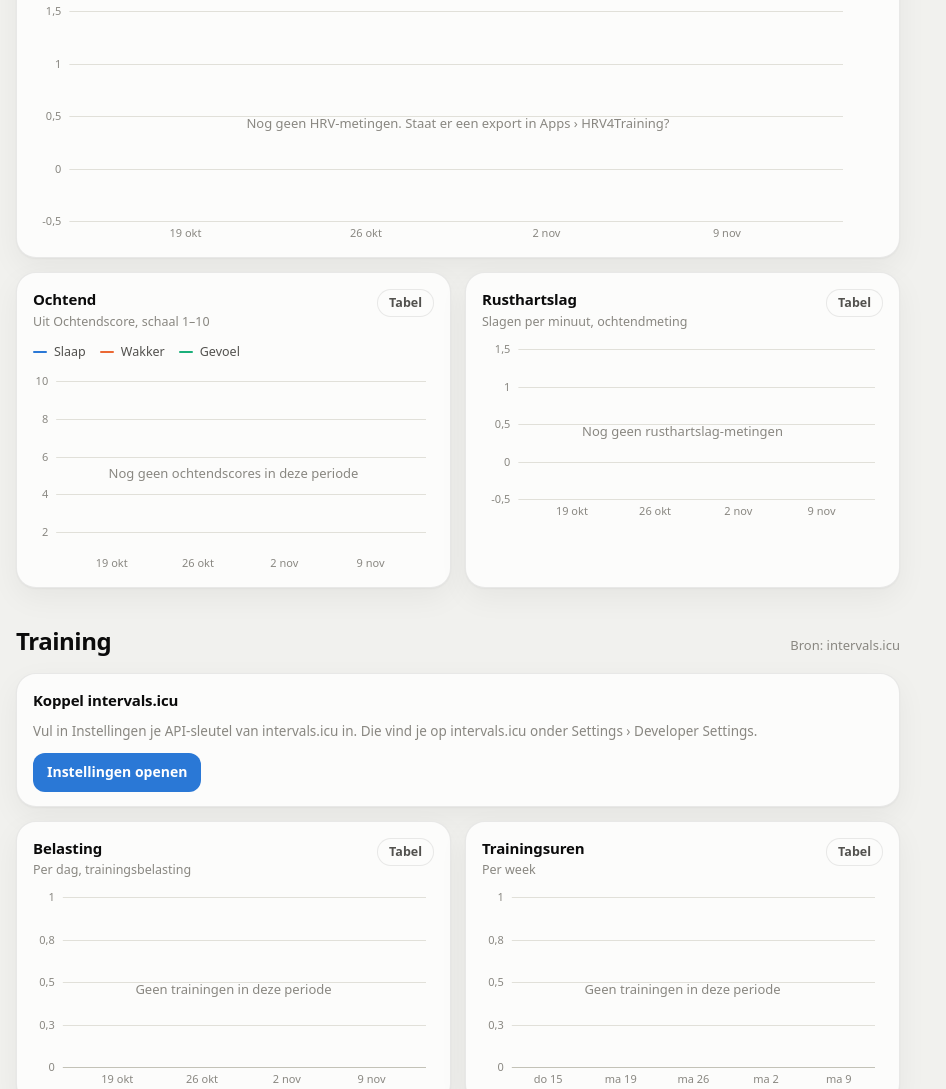
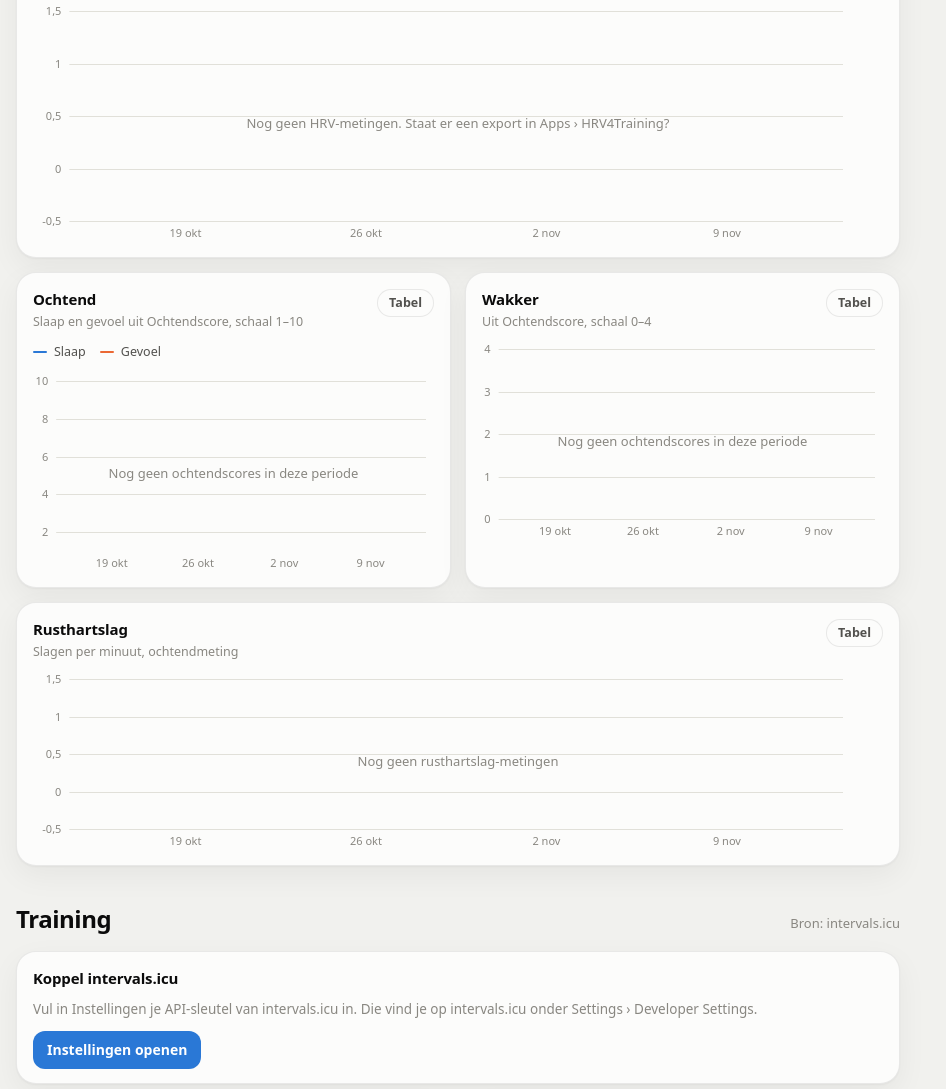
Before and after one commit to casperdijkvan-lgtm/dashboard, a plain HTML site: page index.html in a window 1280 px wide. Shown: the part 2073-3162 px from the top of the page, without its empty margins (0-946 px from the left). Drawn offline with Linux system fonts and the light colour scheme.

Commit message:
Wakker op schaal 0-4 met eigen grafiek
Co-Authored-By: Claude Opus 5.5 <noreply@anthropic.com>

```diff
--- a/index.html
+++ b/index.html
@@ -12,7 +12,7 @@
 <meta name="theme-color" content="#0d0d0d" media="(prefers-color-scheme: dark)">
 <link rel="apple-touch-icon" href="apple-touch-icon.png">
 <link rel="icon" type="image/png" href="apple-touch-icon.png">
-<meta name="dashboard-versie" content="cf1b3b4d38">
+<meta name="dashboard-versie" content="50fcb43d67">
 <style>
 /* Ontwerp: rustige, Apple-achtige kaarten op een zacht vlak; de data is het enige dat kleur draagt.
    Kleuren volgen het gevalideerde referentiepalet (categorisch, sequentieel blauw, divergerend blauw/rood). */
@@ -476,8 +476,9 @@ dialog#settings::backdrop { background: rgba(0, 0, 0, .35); -webkit-backdrop-fil
       <div id="c-hrv"></div>
       <div class="grid-2">
         <div id="c-ochtend"></div>
-        <div id="c-rhr"></div>
+        <div id="c-wakker"></div>
       </div>
+      <div id="c-rhr"></div>
     </section>
 
     <section class="view" id="training" data-view="training">
@@ -819,7 +820,7 @@ dialog#settings::backdrop { background: rgba(0, 0, 0, .35); -webkit-backdrop-fil
     unclenched: { label: 'Unclenched', src: 'work', col: 'Unclenched', min: 1, max: 10, good: 'up', d: 1 },
     workload: { label: 'Workload', src: 'work', col: 'Workload', min: 1, max: 10, good: null, d: 1 },
     mSlaap: { label: 'Slaap', src: 'morning', col: 'Slaap', min: 1, max: 10, good: 'up', d: 1 },
-    mWakker: { label: 'Wakker', src: 'morning', col: 'Wakker', min: 1, max: 10, good: 'up', d: 1 },
+    mWakker: { label: 'Wakker', src: 'morning', col: 'Wakker', min: 0, max: 4, zero: true, good: null, d: 1 },
     mGevoel: { label: 'Ochtendgevoel', short: 'Gevoel', src: 'morning', col: 'Gevoel', min: 1, max: 10, good: 'up', d: 1 },
     hrv: { label: 'HRV', unit: 'ms', src: 'body', good: 'up', d: 0 },
     rhr: { label: 'Rusthartslag', unit: 'bpm', src: 'body', good: 'down', d: 0 },
@@ -1893,8 +1894,10 @@ dialog#settings::backdrop { background: rgba(0, 0, 0, .35); -webkit-backdrop-fil
     } });
   new TimeChart('c-hrv', { id: 'hrv', title: 'HRV (rMSSD)', sub: 'Grijze band: jouw normale bereik (28 dagen, ± 1 sd)', kind: 'line', smooth: true, band: 'hrv', height: () => (isTouchLayout() ? 210 : 240), empty: 'Nog geen HRV-metingen. Staat er een export in Apps › HRV4Training?',
     series: [{ key: 'hrv', label: 'HRV', color: '--s1' }] });
-  new TimeChart('c-ochtend', { id: 'ochtend', title: 'Ochtend', sub: 'Uit Ochtendscore, schaal 1–10', kind: 'line', smooth: true, height: 200, ...L10, empty: 'Nog geen ochtendscores in deze periode',
-    series: [{ key: 'mSlaap', label: 'Slaap', color: '--s1' }, { key: 'mWakker', label: 'Wakker', color: '--s2' }, { key: 'mGevoel', label: 'Gevoel', color: '--s3' }] });
+  new TimeChart('c-ochtend', { id: 'ochtend', title: 'Ochtend', sub: 'Slaap en gevoel uit Ochtendscore, schaal 1–10', kind: 'line', smooth: true, height: 200, ...L10, empty: 'Nog geen ochtendscores in deze periode',
+    series: [{ key: 'mSlaap', label: 'Slaap', color: '--s1' }, { key: 'mGevoel', label: 'Gevoel', color: '--s2' }] });
+  new TimeChart('c-wakker', { id: 'wakker', title: 'Wakker', sub: 'Uit Ochtendscore, schaal 0–4', kind: 'line', smooth: true, height: 200, y: [0, 4], yTicks: [0, 1, 2, 3, 4], empty: 'Nog geen ochtendscores in deze periode',
+    series: [{ key: 'mWakker', label: 'Wakker', color: '--s1' }] });
   new TimeChart('c-rhr', { id: 'rhr', title: 'Rusthartslag', sub: 'Slagen per minuut, ochtendmeting', kind: 'line', smooth: true, height: 180, empty: 'Nog geen rusthartslag-metingen',
     series: [{ key: 'rhr', label: 'Rusthartslag', color: '--s1' }] });
   new TimeChart('c-load', { id: 'load', title: 'Belasting', subFn: (bs) => (bs[0] && bs[0].week ? 'Per week (som)' : 'Per dag, trainingsbelasting'), kind: 'bar', agg: 'auto', height: 200, empty: 'Geen trainingen in deze periode',
```
